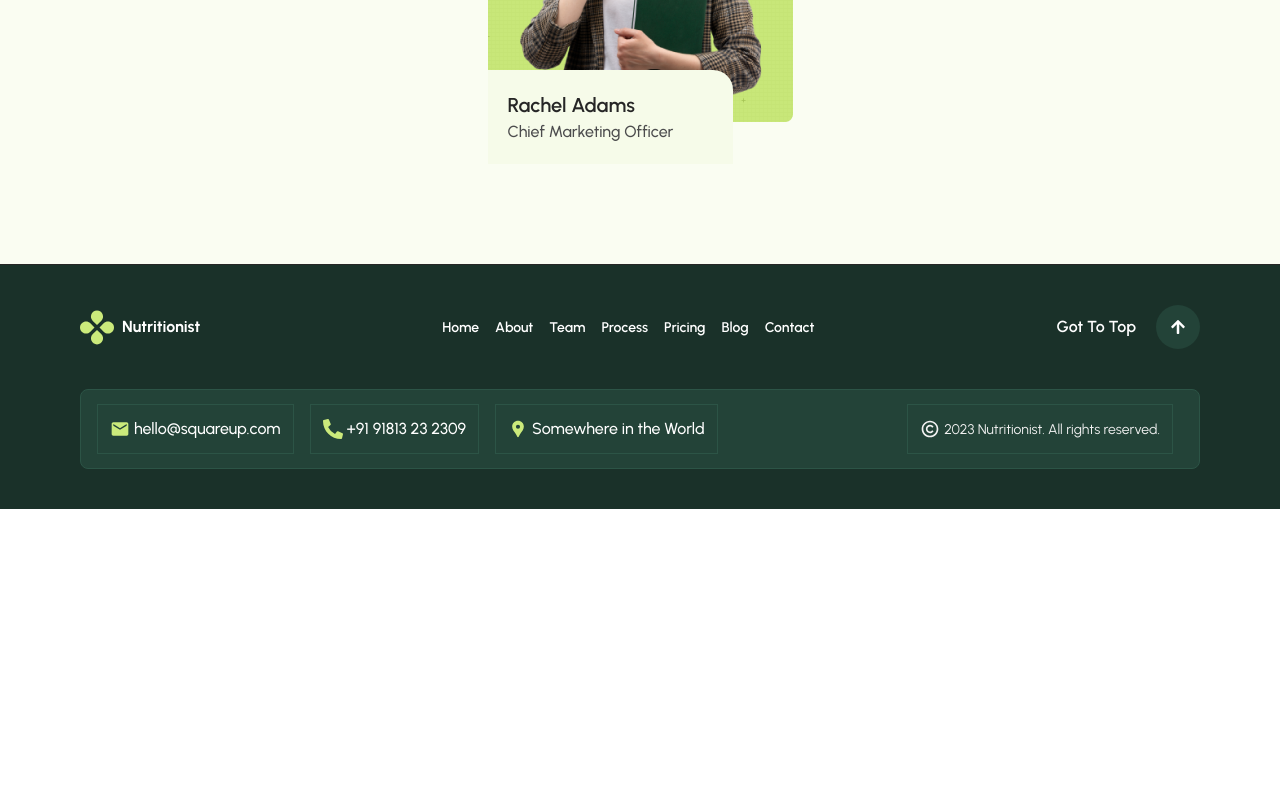
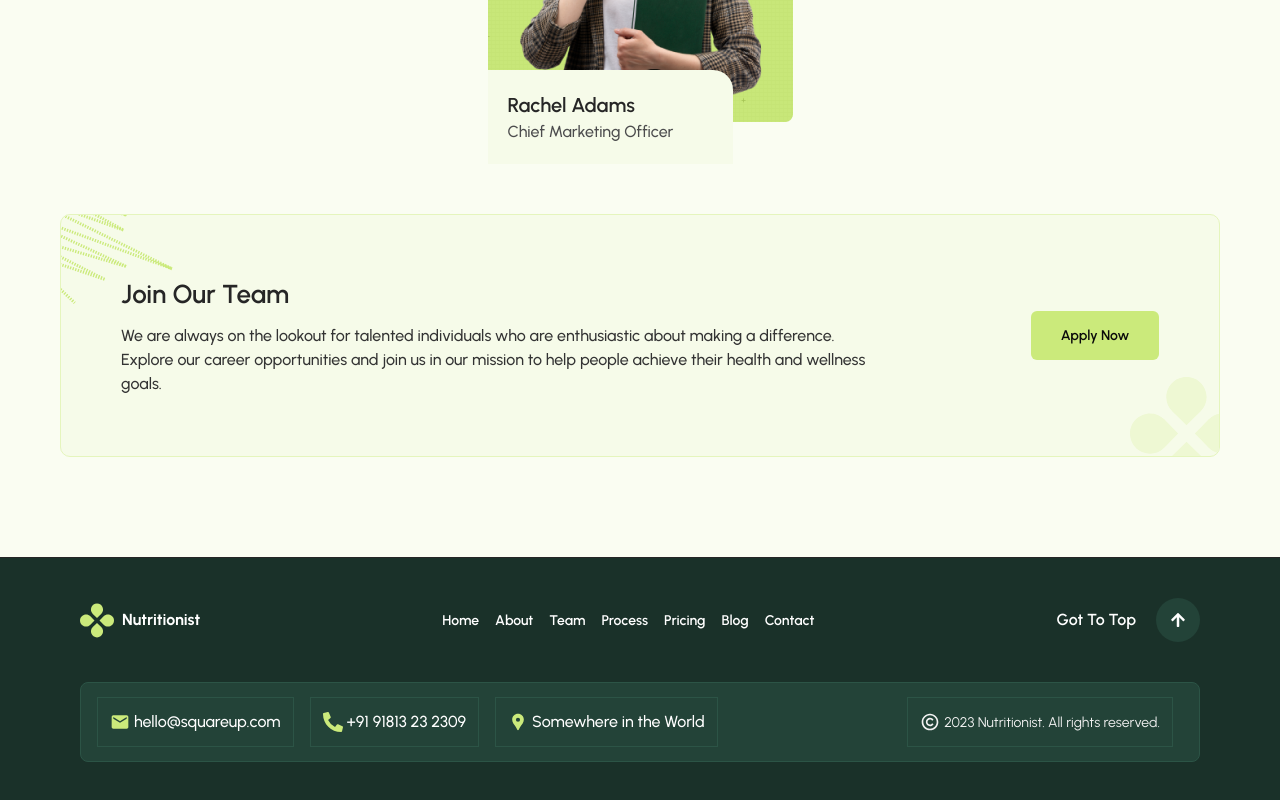
Before and after one commit to FojleTuhin/Nutritionist, a Next.js app: page /team in a window 1280 px wide. Shown: the part 1360-2160 px from the top of the page. Before the commit the page ends 1869 px from the top, so only its background shows below. Built offline with nearby package versions, Linux system fonts and the light colour scheme.

Commit message:
add join our team

```diff
--- a/src/app/team/page.js
+++ b/src/app/team/page.js
@@ -1,3 +1,4 @@
+import JoinOurTeam from '@/components/teamPage/JoinOurTeam';
 import ManagementTeams from '@/components/teamPage/ManagementTeams';
 import TeamExpert from '@/components/teamPage/TeamExpert';
 import React from 'react';
@@ -7,6 +8,7 @@ const page = () => {
         <div className='px-4 tablet:px-10 medium:px-[60px]  laptop:px-20 pt-20 '>
             <TeamExpert/>
             <ManagementTeams/>
+            <JoinOurTeam/>
         </div>
     );
 };
--- /dev/null
+++ b/src/components/teamPage/JoinOurTeam.jsx
@@ -0,0 +1,32 @@
+import Image from 'next/image';
+import React from 'react';
+import right from '../../../public/right.svg'
+import bottom from '../../../public/bottom.svg'
+const JoinOurTeam = () => {
+    return (
+        <div>
+            <div className='mt-[50px]  laptop:mt-[100px] medium:p-[60px] p-10  bg-[#F6FBE9] border-[1px] border-[#E5F5BD] rounded-[10px] relative overflow-hidden'>
+                <div className='tablet:flex gap-[150px]'>
+                    <div>
+                        <p className='font-semibold text-[#262626] medium:text-[26px] text-[22px] mb-[10px]'>Join Our Team</p>
+                        <p className='font-medium text-[#333333]'>We are always on the lookout for talented individuals who are enthusiastic about making a difference. Explore our career opportunities and join us in our mission to help people achieve their health and wellness goals.</p>
+                    </div>
+                    <div className='flex items-center'>
+                        <p className='bg-[#CBEA7B] tablet:w-[128px] mt-5 tablet:mt-0 w-full text-center font-semibold text-[14px]  py-[14px] px-5 rounded-[6px]'>Apply Now</p>
+                    </div>
+                </div>
+                <Image
+                    className='absolute top-0 -left-4 '
+                    src={right}
+                    alt='logo' />
+                <Image
+                    className='absolute bottom-0 -right-4 '
+                    src={bottom}
+                    alt='logo' />
+
+            </div>
+        </div>
+    );
+};
+
+export default JoinOurTeam;
```
